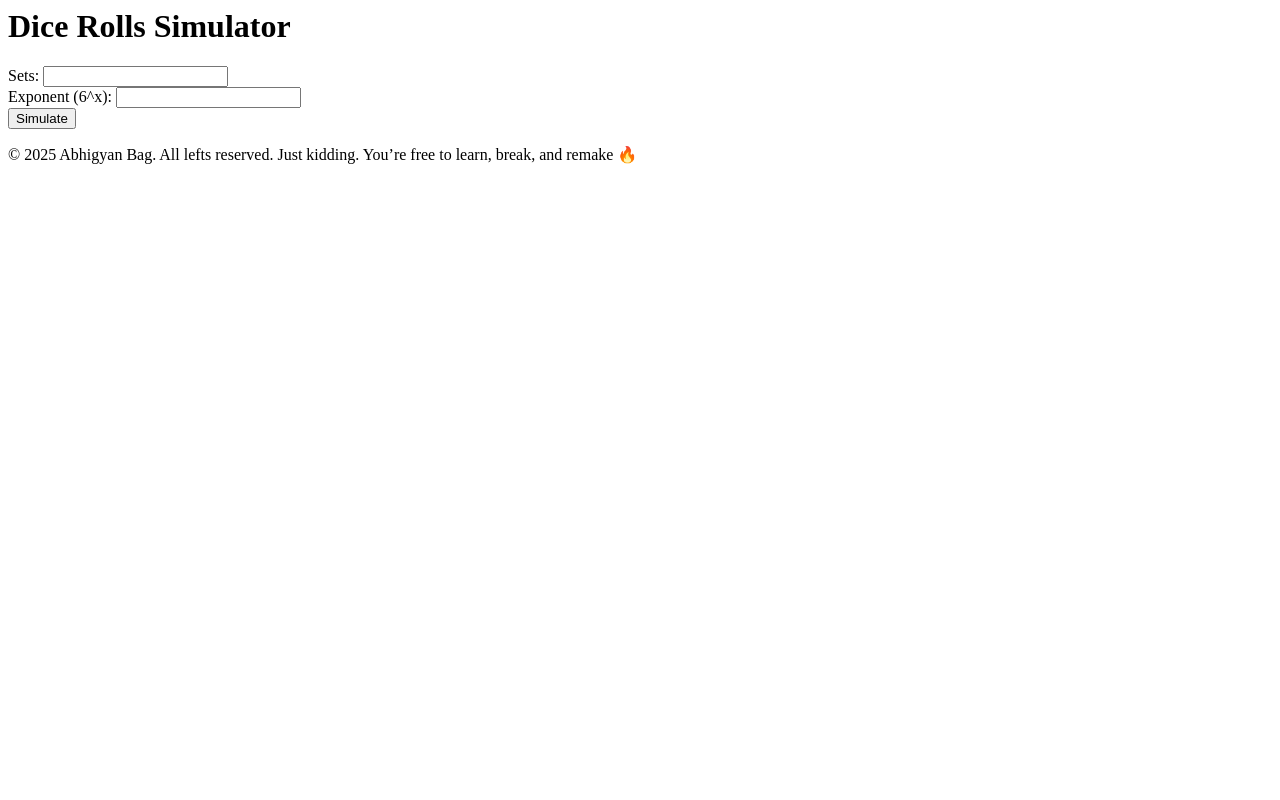
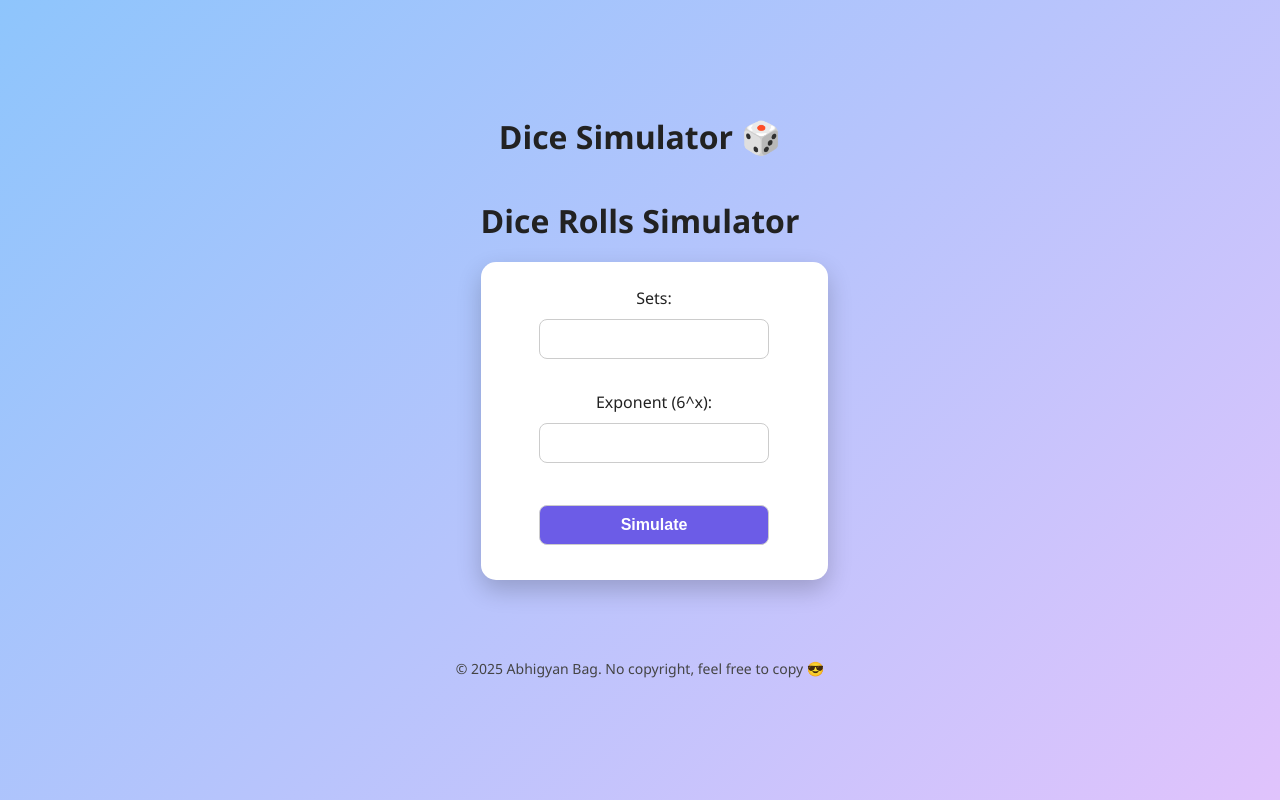
Before and after one commit to Abhigyan123423/dice-sim-app, a Flask app: page / in a window 1280 px wide. Run offline with Flask 3, Linux system fonts and the light colour scheme.

Commit message:
Update base.html

```diff
--- a/templates/base.html
+++ b/templates/base.html
@@ -1,3 +1,22 @@
-{% block content %}{% endblock %}
-© {{ year }} Abhigyan Bag. All lefts reserved.
-Just kidding. You’re free to learn, break, and remake 🔥
+<!-- templates/base.html -->
+<!DOCTYPE html>
+<html lang="en">
+<head>
+	<meta charset="UTF-8">
+	<title>{% block title %}Dice Simulator{% endblock %}</title>
+	<link rel="stylesheet" href="{{ url_for('static', filename='style.css') }}">
+</head>
+<body>
+	<header>
+		<h1>Dice Simulator 🎲</h1>
+	</header>
+
+	<main>
+		{% block content %}{% endblock %}
+	</main>
+
+	<footer>
+		<p>© 2025 Abhigyan Bag. No copyright, feel free to copy 😎</p>
+	</footer>
+</body>
+</html>
```
